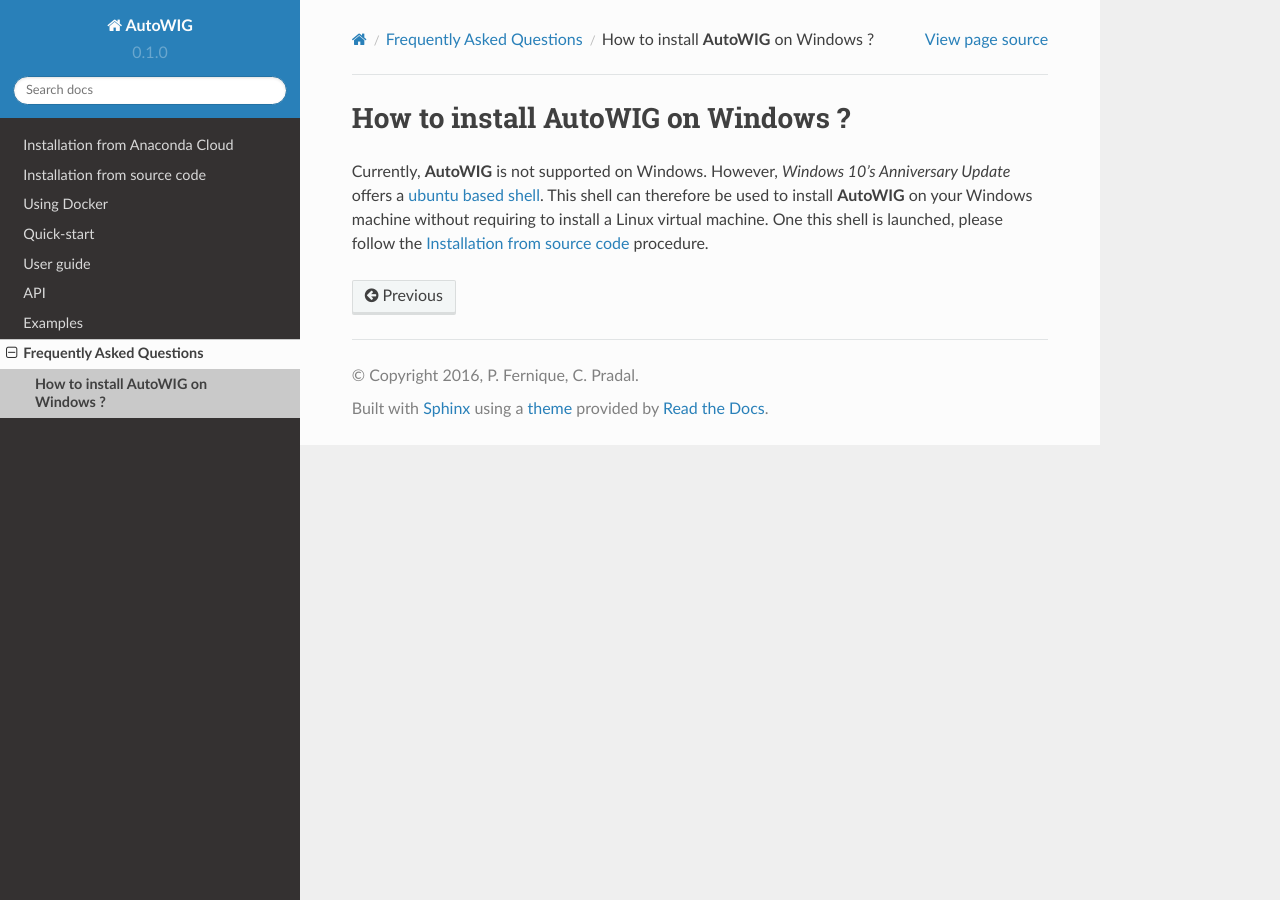
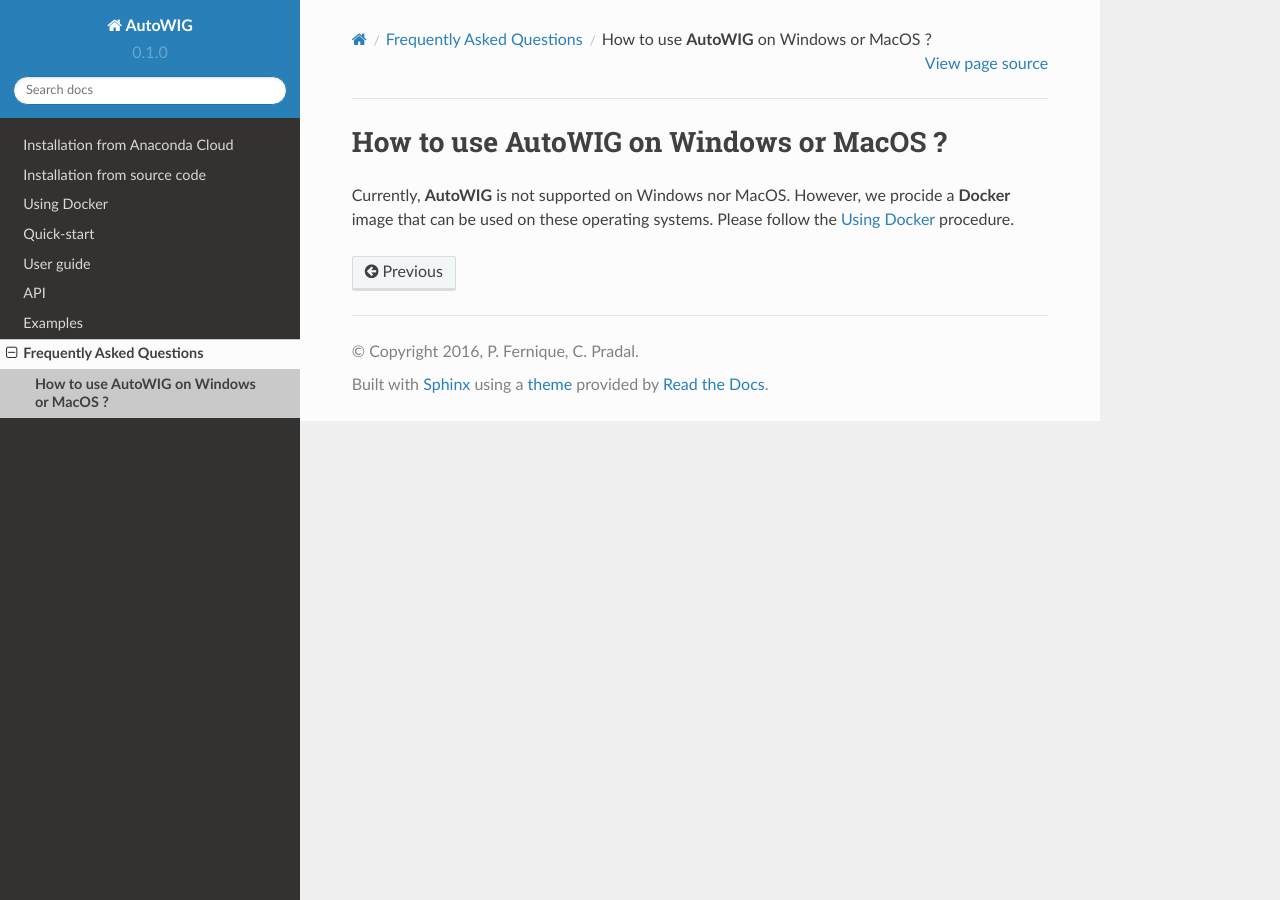
Before and after one commit to StatisKit/AutoWIG, a Sphinx documentation site: the page built from doc/faq/how_to_windows.rst, in a window 1280 px wide. Built offline with Sphinx 7.4.7 and the Read the Docs theme 2.0.0, drawn with Linux system fonts in a browser that asks for light colours.

Commit message:
Update how_to_windows.rst

```diff
--- a/doc/faq/how_to_windows.rst
+++ b/doc/faq/how_to_windows.rst
@@ -1,9 +1,8 @@
 .. _faq-how-to-windows
 
-How to install **AutoWIG** on Windows ?
-=======================================
+How to use **AutoWIG** on Windows or MacOS ?
+============================================
 
-Currently, **AutoWIG** is not supported on Windows.
-However, *Windows 10’s Anniversary Update* offers a `ubuntu based shell <https://msdn.microsoft.com/fr-fr/commandline/wsl/install_guide>`_.
-This shell can therefore be used to install **AutoWIG** on your Windows machine without requiring to install a Linux virtual machine.
-One this shell is launched, please follow the :ref:`install-source` procedure.
+Currently, **AutoWIG** is not supported on Windows nor MacOS.
+However, we procide a **Docker** image that can be used on these operating systems.
+Please follow the :ref:`using-docker` procedure.
```
